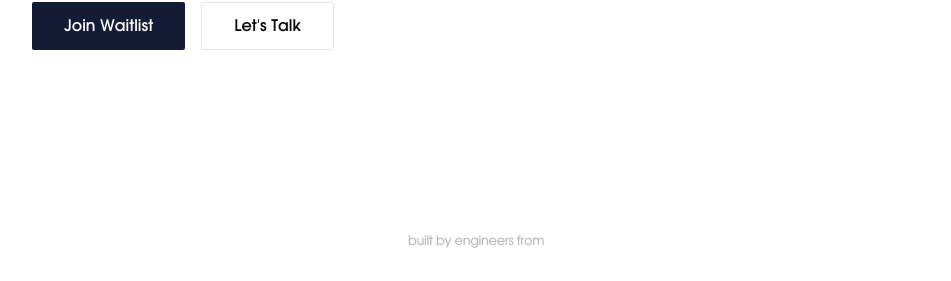
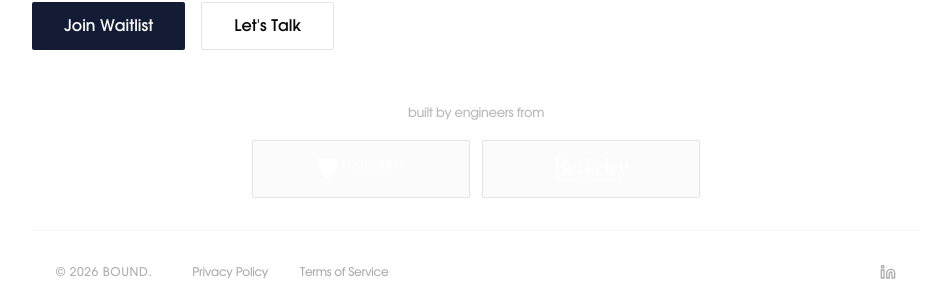
Before and after one commit to vivienhenz24/bound-nextjs, a Next.js app: page / in a window 1280 px wide. Shown: the part 476-757 px from the top of the page, without its empty margins (164-1115 px from the left). Built offline with nearby package versions, Linux system fonts and the light colour scheme.

Commit message:
cosmetic

```diff
--- a/components/landing/customer-row.tsx
+++ b/components/landing/customer-row.tsx
@@ -13,18 +13,18 @@ const universities = [
 
 export function CustomerRow() {
     return (
-        <section className="py-20 bg-background">
+        <section className="pt-4 pb-8 bg-background">
             <div className="container mx-auto">
-                <p className="text-center text-[13px] font-medium text-muted-foreground/50 mb-10 tracking-tight">
+                <p className="text-center text-[13px] font-medium text-muted-foreground/50 mb-4 tracking-tight">
                     built by engineers from
                 </p>
                 <div className="grid grid-cols-2 gap-3 max-w-md mx-auto">
                     {universities.map((university) => (
                         <div
                             key={university.name}
-                            className="flex items-center justify-center aspect-square bg-secondary/50 border border-border rounded-[var(--radius)] relative overflow-hidden"
+                            className="flex items-center justify-center py-4 px-6 bg-secondary/50 border border-border rounded-[var(--radius)] relative overflow-hidden"
                         >
-                            <div className="relative h-10 w-full flex items-center justify-center">
+                            <div className="relative h-6 w-full flex items-center justify-center">
                                 <img
                                     src={university.logo}
                                     alt={university.name}
--- a/components/landing/hero.tsx
+++ b/components/landing/hero.tsx
@@ -9,7 +9,7 @@ export function Hero() {
 
 
   return (
-    <section className="grid grid-cols-1 md:grid-cols-2 gap-8 pt-6 pb-12 md:pt-10 md:pb-24">
+    <section className="grid grid-cols-1 md:grid-cols-2 gap-8 pt-6 pb-4 md:pt-10 md:pb-8">
       <div className="flex flex-col items-start justify-center">
         <h2 className="text-4xl md:text-5xl lg:text-7xl font-semibold text-primary mb-6 max-w-xl tracking-tight">
           We can prove you wrong
```
